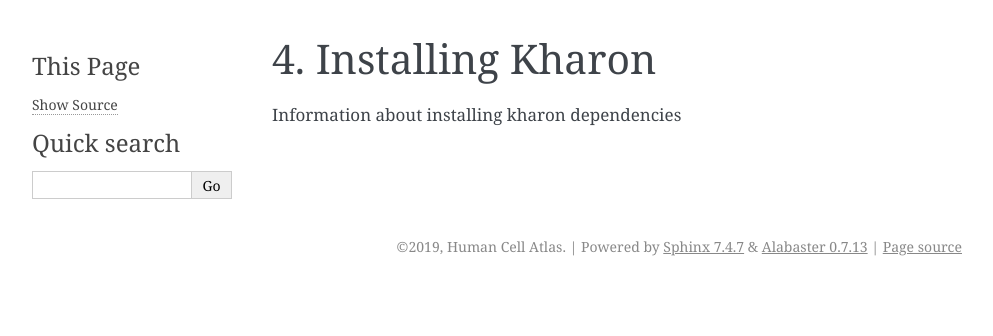
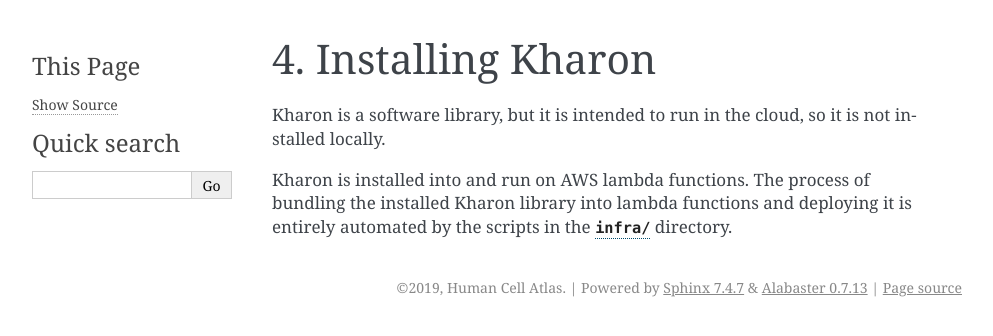
Before and after one commit to DataBiosphere/data-store-kharon, a Sphinx documentation site: the page built from docs/install.md, in a window 1280 px wide. Shown: the top 336 px of the page, without its empty margins (148-1141 px from the left). Built offline with Sphinx 7.4.7, drawn with Linux system fonts in a browser that asks for light colours; pages that are not in the unit, such as notebooks, are missing from menus.

Commit message:
add install notes

```diff
--- a/docs/install.md
+++ b/docs/install.md
@@ -1,4 +1,8 @@
 Installing Kharon
 --------------------
 
-Information about installing kharon dependencies
+Kharon is a software library, but it is intended to run in the cloud, so it is not installed locally.
+
+Kharon is installed into and run on AWS lambda functions. The process of bundling the installed
+Kharon library into lambda functions and deploying it is entirely automated by the scripts
+in the [`infra/`](https://github.com/HumanCellAtlas/kharon/tree/master/infra) directory.
```
